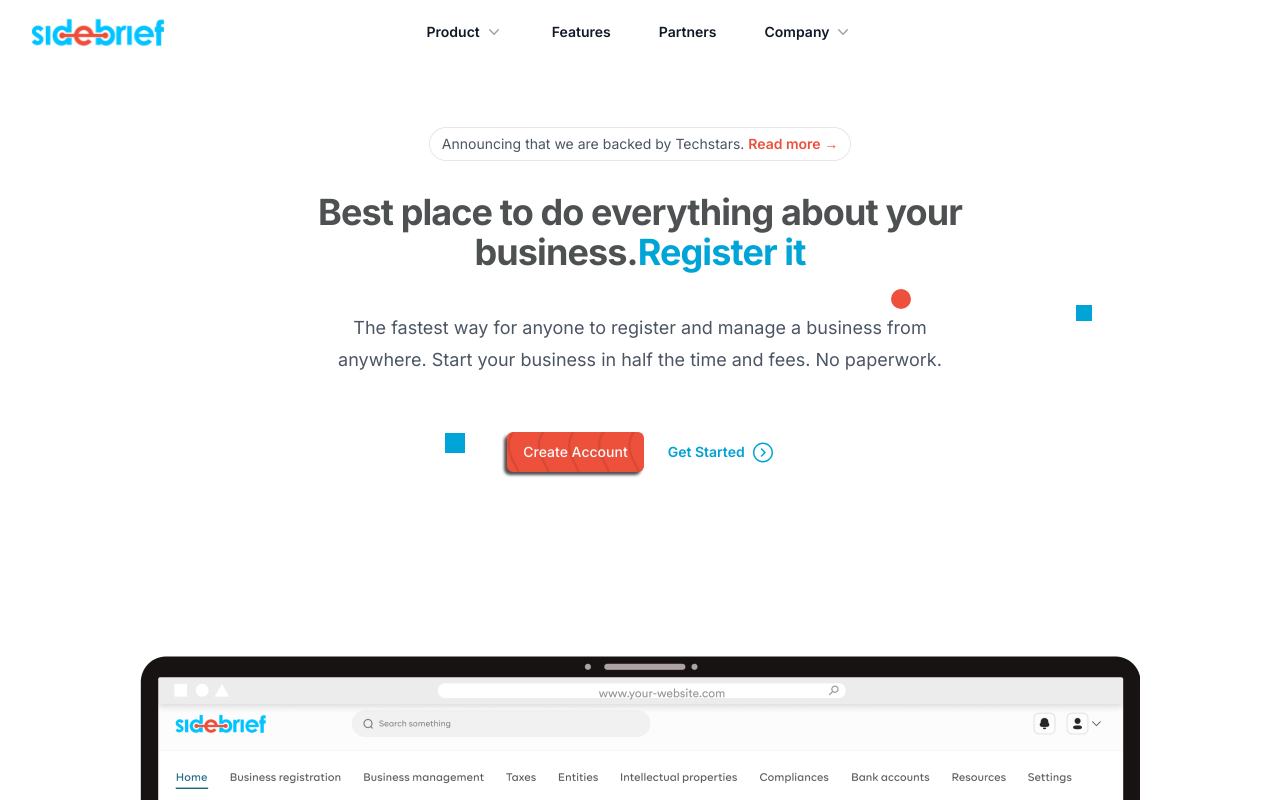
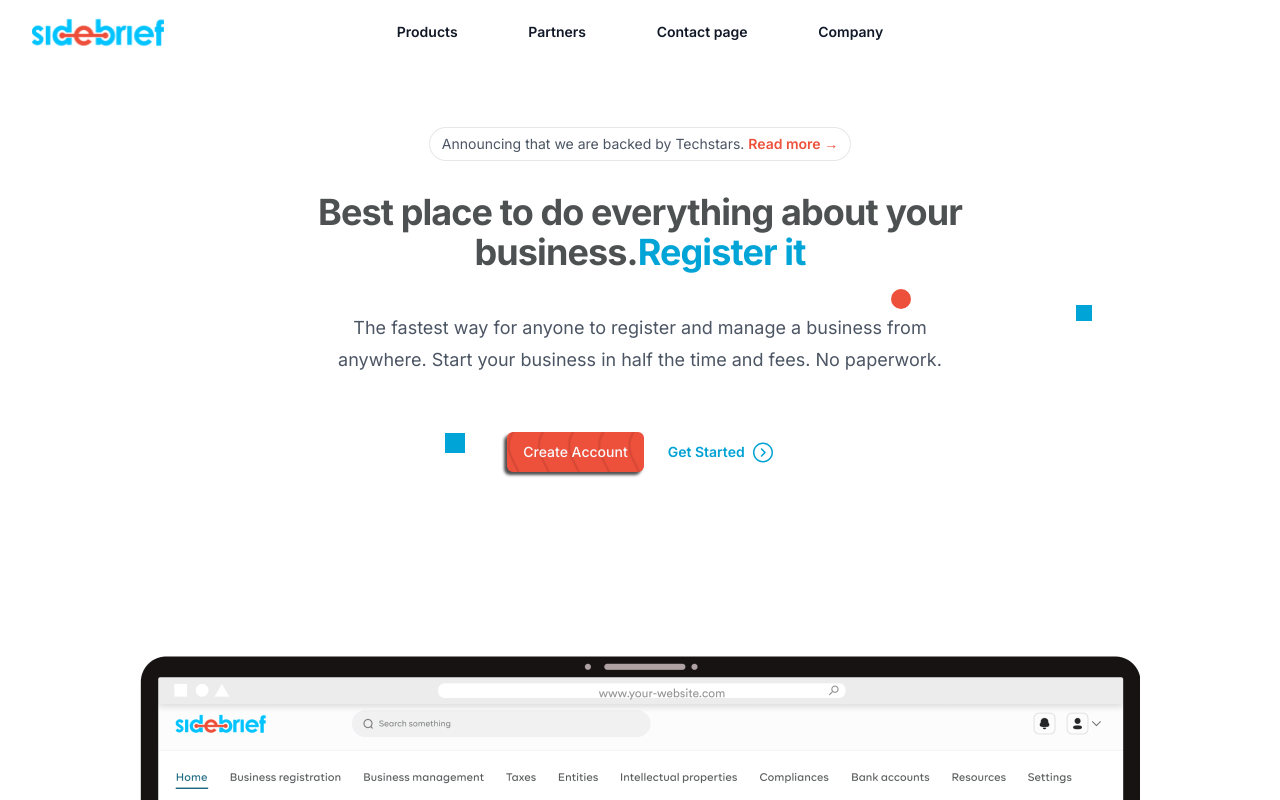
Before and after one commit to Yomzy2223/website-2.0, a Next.js app: page / in a window 1280 px wide. Shown: the top 800 px of the page. Built offline with nearby package versions, Linux system fonts and the light colour scheme.

Commit message:
Made a few ignorable changes

```diff
--- a/src/app/page.tsx
+++ b/src/app/page.tsx
@@ -11,7 +11,7 @@
   return (
     <div>
       <div>
-        <Navbar/>
+        <Navbar />
       </div>
       <div className="px-14">
         <HomeHeaderComponent />
--- a/src/components/landing/Navbar/index.tsx
+++ b/src/components/landing/Navbar/index.tsx
@@ -1,8 +1,8 @@
-"use client"
+"use client";
 import { Fragment, useState } from "react";
-import { Dialog, Disclosure, Popover, Transition } from "@headlessui/react";
-import { Bars3Icon, XMarkIcon } from "@heroicons/react/24/outline";
-import { ChevronDownIcon } from "@heroicons/react/20/solid";
+// import { Dialog, Disclosure, Popover, Transition } from "@headlessui/react";
+// import { Bars3Icon, XMarkIcon } from "@heroicons/react/24/outline";
+// import { ChevronDownIcon } from "@heroicons/react/20/solid";
 import Image from "next/image";
 import { callsToAction, company, products } from "./constants";
 import Logo from "@/assets/icons/logo.svg";
@@ -39,10 +39,10 @@
             onClick={() => setMobileMenuOpen(true)}
           >
             <span className="sr-only">Open main menu</span>
-						<Bars3Icon className="h-6 w-6" aria-hidden="true" />
+            {/* <Bars3Icon className="h-6 w-6" aria-hidden="true" /> */}
           </button>
         </div>
-				<Popover.Group className="hidden lg:flex lg:gap-x-12">
+        {/* <Popover.Group className="hidden lg:flex lg:gap-x-12">
 					<Popover className="relative">
 						<Popover.Button className="flex items-center gap-x-1 text-sm font-semibold leading-6 text-gray-900">
 							Product
@@ -106,22 +106,24 @@
 								</div>
 							</Popover.Panel>
 						</Transition>
-					</Popover>
+					</Popover> */}
 
-					<a
-						href="#"
-						className="text-sm font-semibold leading-6 text-gray-900"
-					>
-						Features
+        <div className="flex gap-6 justify-between w-2/5">
+          <a href="#" className="text-sm font-semibold leading-6 text-gray-900">
+            Products
           </a>
-					<a
-						href="#"
-						className="text-sm font-semibold leading-6 text-gray-900"
-					>
+          <a href="#" className="text-sm font-semibold leading-6 text-gray-900">
             Partners
           </a>
+          <a href="#" className="text-sm font-semibold leading-6 text-gray-900">
+            Contact page
+          </a>
+          <a href="#" className="text-sm font-semibold leading-6 text-gray-900">
+            Company
+          </a>
+        </div>
 
-					<Popover className="relative">
+        {/* <Popover className="relative">
 						<Popover.Button className="flex items-center gap-x-1 text-sm font-semibold leading-6 text-gray-900">
 							Company
 							<ChevronDownIcon
@@ -152,7 +154,7 @@
 							</Popover.Panel>
 						</Transition>
 					</Popover>
-				</Popover.Group>
+				</Popover.Group> */}
         <div className="hidden lg:flex lg:flex-1 lg:justify-end">
           <a
             href="#"
@@ -162,7 +164,7 @@
           </a>
         </div>
       </nav>
-			<Dialog
+      {/* <Dialog
 				as="div"
 				className="lg:hidden"
 				open={mobileMenuOpen}
@@ -282,7 +284,7 @@
 						</div>
 					</div>
 				</Dialog.Panel>
-			</Dialog>
+			</Dialog> */}
     </header>
   );
 }
--- a/src/components/landing/testimonial/index.tsx
+++ b/src/components/landing/testimonial/index.tsx
@@ -35,7 +35,7 @@
         disableOnInteraction: false,
         pauseOnMouseEnter: true,
       },
-      effect: "cards",
+      // effect: "cards",
       cardsEffect: {
         perSlideOffset: 8,
         perSlideRotate: 6,
```
Also changed, not shown: src/lib/supportedCountries.js. Lines whose indentation alone changed are shown as unchanged.
